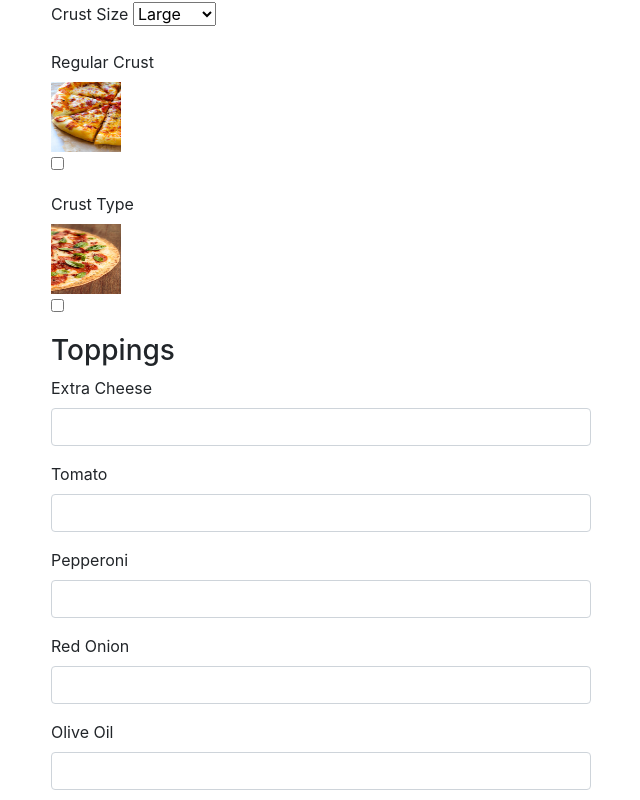
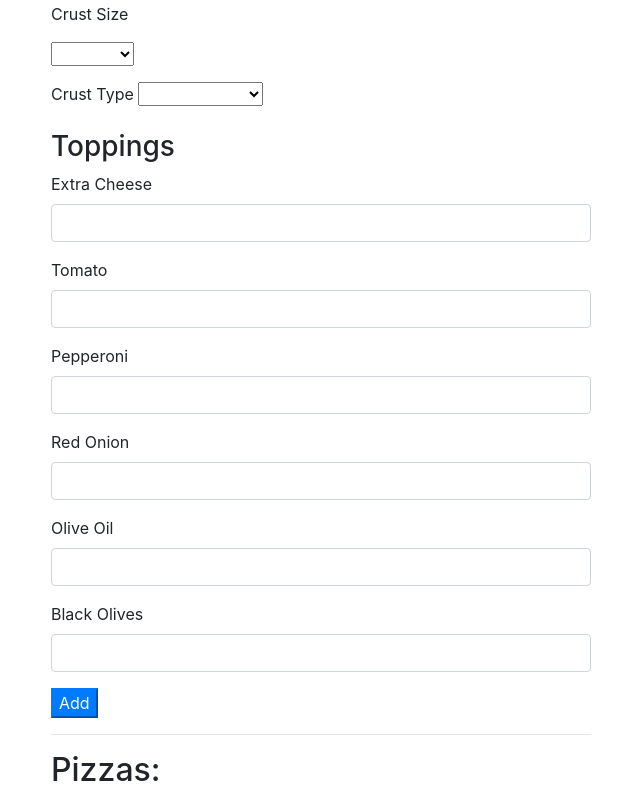
Before and after one commit to aGhouzlane/pizza-parlor, a plain HTML site: page index.html in a window 1280 px wide. Shown: the part 133-933 px from the top of the page, without its empty margins (34-674 px from the left). Drawn offline with nearby package versions, Linux system fonts and the light colour scheme.

Commit message:
Fix dropdown input and output

```diff
--- a/index.html
+++ b/index.html
@@ -21,10 +21,11 @@
         <h2>Add a Pizza:</h2>
         <form id="new-pizza">
           <div class="form-group">
-            <label for="new-crust-size">Crust Size</label>
+            <p>Crust Size</p>
             <TR>
               <TD ALIGN="center">
-                <select id="option">
+                <select id="size-option">
+                  <option value="empty"></option>
                   <option value="Large">Large</option>
                   <option value="Medium">Medium</option>
                   <option value="Small">Small</option>
@@ -32,25 +33,18 @@
                 </select>
               </TD>
             </TR>
-
-          </div>
-          <div class="form-group">
-            <label for="new-crust-size">Regular Crust</label>
-            <div>
-              <img src="img/regular-crust.jpg" alt="" width="70px" height="70px">
-            </div>
-            <div>
-              <input type="checkbox" id="new-crust-size">
-            </div>
           </div>
           <div class="form-group">
             <label for="new-crust-type">Crust Type</label>
-            <div>
-              <img src="img/Thin-Crust-PIzza-2.jpg" alt="" width="70px" height="70px">
-            </div>
-            <div>
-              <input type="checkbox" id="new-crust-type">
-            </div>
+            <TR>
+              <TD ALIGN="center">
+                <select id="type-option">
+                  <option value="empty"></option>
+                  <option value="Regular Crust">Regular Crust</option>
+                  <option value="Thin Crust">Thin Crust</option>
+                </select>
+              </TD>
+            </TR>
           </div>
           <div>
             <h3>Toppings</h3>
@@ -88,7 +82,7 @@
       </div>
       <div class="col-md-6">
         <div id="show-pizza">
-          <p>Crust Size: <span class="curst-size"></span></p>
+          <p>Crust Size: <span class="crust-size"></span></p>
           <p>Crust Type: <span class="crust-type"></span></p>
           <p>Toppings:</p>
           <p>Cheese:<span class="cheese"></span></p>
--- a/js/scripts.js
+++ b/js/scripts.js
@@ -55,13 +55,12 @@ function showPizza(pizzaId) {
   const pizza = customerOrder.findPizza(pizzaId);
   $("#show-pizza").show();
 
-  pizza.crustSize = document.getElementById('option').value;
-  $(".crust-type").html(pizza.crustSize);
+  pizza.crustSize = document.getElementById("size-option").value;
+  $(".crust-size").html(pizza.crustSize);
 
-  if (document.getElementById('new-crust-type').checked) {
-    pizza.crustType = "Thin Crust";
-    $(".curst-size").html(pizza.crustType);
-  }
+  pizza.crustType = document.getElementById("type-option").value;
+  $(".crust-type").html(pizza.crustType);
+
 
   $(".cheese").html(pizza.toppings[0]);
 
@@ -75,7 +74,7 @@ function displayPizzaDetails(customerOrderDisplay) {
   let htmlForPizzaInfo = "";
   Object.keys(customerOrderDisplay.pizzas).forEach(function (key) {
     const pizza = customerOrderDisplay.findPizza(key);
-    htmlForPizzaInfo += "<li id=" + pizza.id + ">" + pizza.crustSize + " " + pizza.crustType + "</li>";
+    htmlForPizzaInfo += "<li id=" + pizza.id + ">" + "Pizza one" + "</li>";
   });
   pizzasList.html(htmlForPizzaInfo);
 };
```
